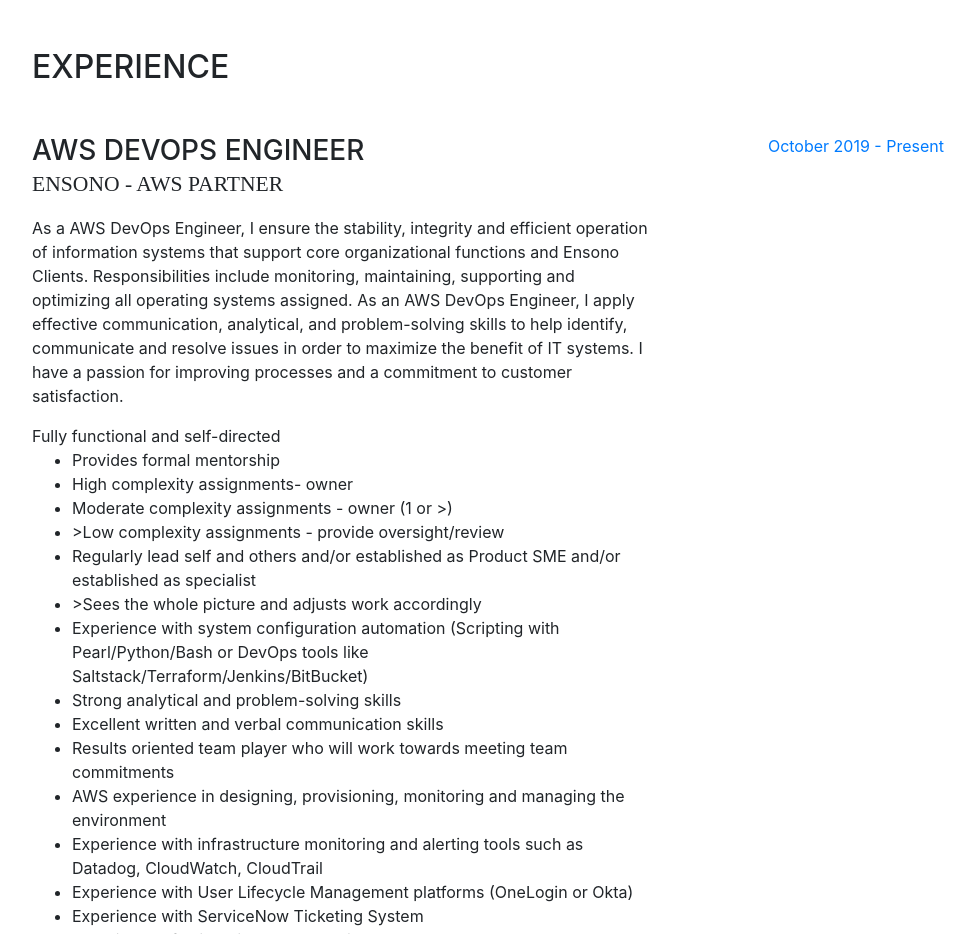
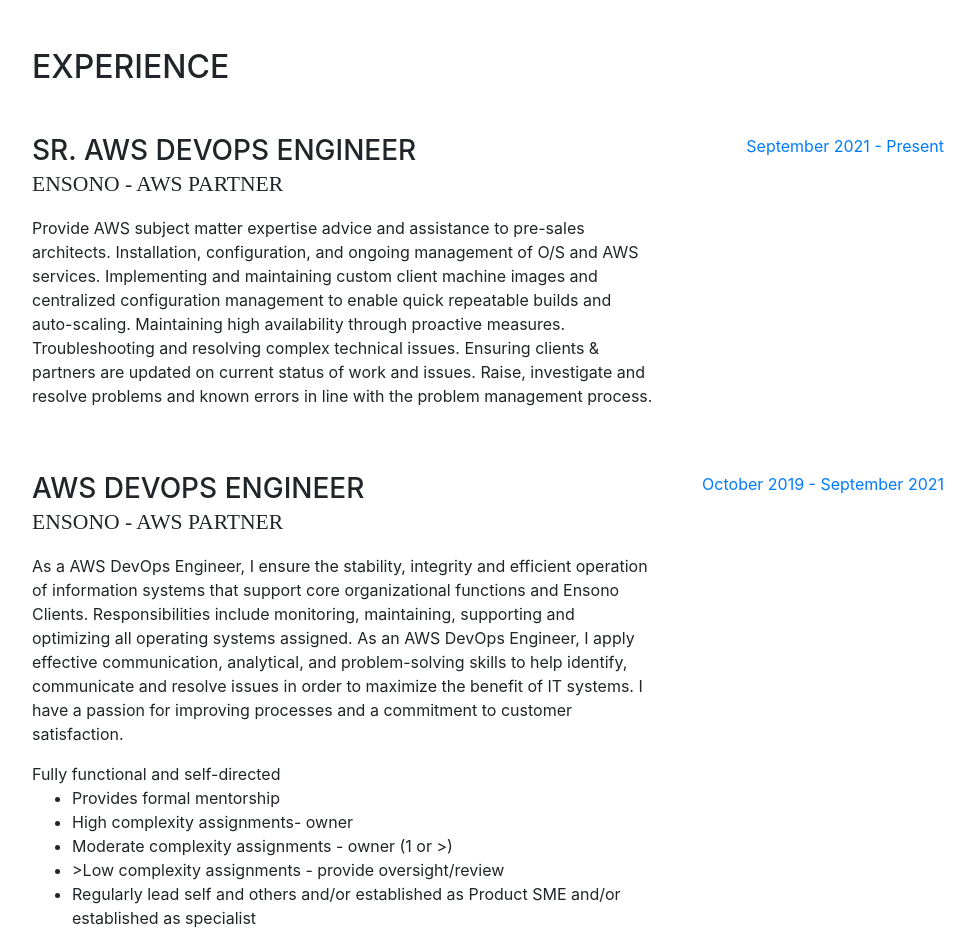
Before and after one commit to lethompson/lethompson.github.io, a website with bundled scripts: page index.html in a window 1280 px wide. Shown: the part 800-1734 px from the top of the page, without its empty margins (288-1263 px from the left). Built offline with nearby package versions, Linux system fonts and the light colour scheme; a web font is replaced by a local one.

Commit message:
Add files via upload

```diff
--- a/index.html
+++ b/index.html
@@ -128,7 +128,7 @@
           </ul>
             <br><br>
             <!-- Auto width -->
-            <button class="btn"><a href="3274985_Lennox_Thompson_216822_202008120938_Resume.pdf"><i class="fa fa-download"></i> Resume</a></button>
+            <button class="btn"><a href="LT_Resume.pdf"><i class="fa fa-download"></i> Resume</a></button>
         </div>
 
 
@@ -140,6 +140,17 @@
         <div class="my-auto">
           <h2 class="mb-5">Experience</h2>
 
+          <div class="resume-item d-flex flex-column flex-md-row mb-5">
+            <div class="resume-content mr-auto">
+              <h3 class="mb-0">Sr. AWS DevOps Engineer</h3>
+              <div class="subheading mb-3">Ensono - AWS Partner</div>
+              <p>Provide AWS subject matter expertise advice and assistance to pre-sales architects. Installation, configuration, and ongoing management of O/S and AWS services. Implementing and maintaining custom client machine images and centralized configuration management to enable quick repeatable builds and auto-scaling. Maintaining high availability through proactive measures. Troubleshooting and resolving complex technical issues. Ensuring clients &amp; partners are updated on current status of work and issues. Raise, investigate and resolve problems and known errors in line with the problem management process.</p>
+
+            </div>
+            <div class="resume-date text-md-right">
+              <span class="text-primary">September 2021 - Present</span>
+            </div>
+          </div>
 
           <div class="resume-item d-flex flex-column flex-md-row mb-5">
             <div class="resume-content mr-auto">
@@ -171,7 +182,7 @@
               </ul>
             </div>
             <div class="resume-date text-md-right">
-              <span class="text-primary">October 2019 - Present</span>
+              <span class="text-primary">October 2019 - September 2021</span>
             </div>
           </div>
 
```
Also changed, not shown: 1 other file.
